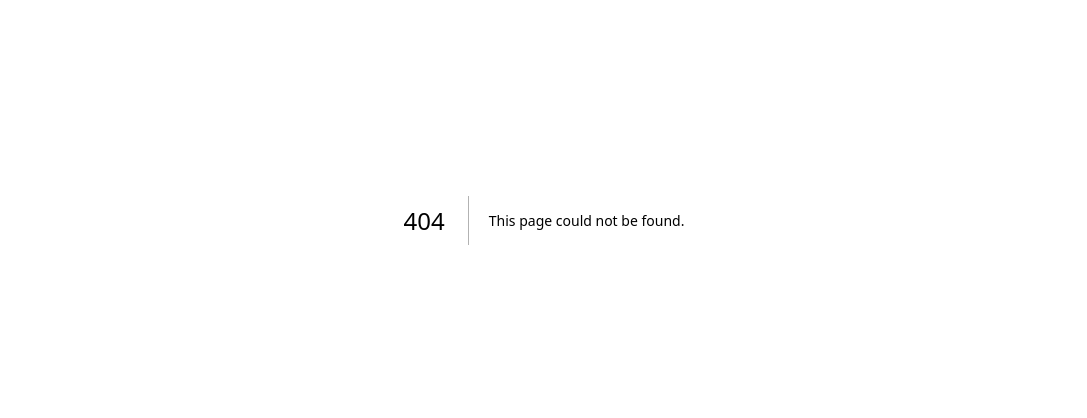
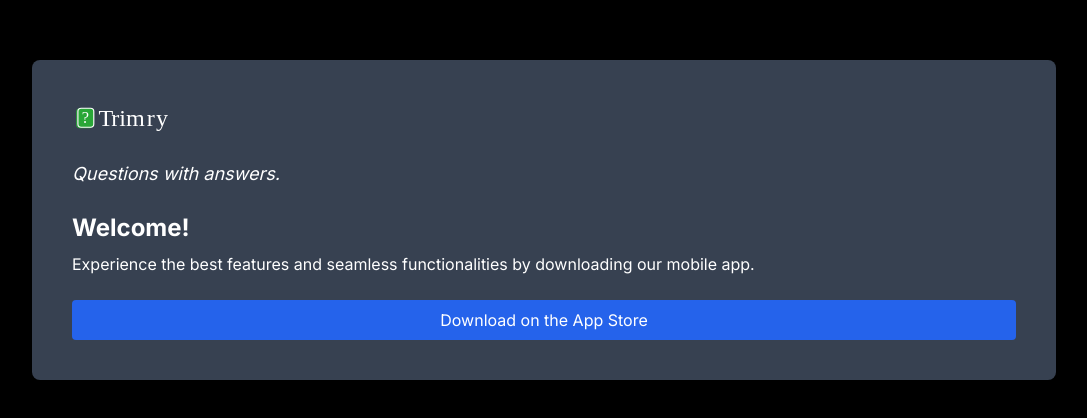
Before and after one commit to srostagno/trimry-app, a Next.js app: page /trivia in a window 1280 px wide. Before the commit this address had no page. Shown: the part 180-598 px from the top of the page, without its empty margins (96-1183 px from the left). Built offline with nearby package versions, Linux system fonts and the light colour scheme.

Commit message:
feature(universal-links): added universal links support.

```diff
--- /dev/null
+++ b/apple-app-site-association/result.json
@@ -0,0 +1,3 @@
+{
+    "hello": "world"
+}
--- a/package.json
+++ b/package.json
@@ -9,6 +9,7 @@
     "lint": "next lint"
   },
   "dependencies": {
+    "@headlessui/react": "^1.7.17",
     "@types/node": "20.5.0",
     "@types/react": "18.2.20",
     "@types/react-dom": "18.2.7",
--- /dev/null
+++ b/src/app/apple-app-site-association/route.tsx
@@ -0,0 +1,17 @@
+import { NextResponse } from 'next/server';
+
+export async function GET() {
+  const res = {
+    "applinks": {
+      "apps": [],
+      "details": [
+        {
+          "appID": "K895NCT6XV.com.Trimry",
+          "paths": [ "/trivia/*" ]
+        }
+      ]
+    }
+  };
+
+  return NextResponse.json(res);
+}
--- /dev/null
+++ b/src/app/trivia/page.tsx
@@ -0,0 +1,44 @@
+'use client'
+
+import React from 'react';
+import Image from 'next/image';
+import { Transition } from '@headlessui/react';
+
+export default function AppDownloadView() {
+  return (
+    <main className="flex min-h-screen items-center justify-center bg-black p-24">
+        <div className="max-w-5xl w-full bg-gray-700 p-10 rounded-lg shadow-md text-white">
+            <a
+                className="flex items-center gap-2 mb-6"
+                href="#"
+                rel="noopener noreferrer"
+            >
+                <Image
+                src="/trimry-white.svg"
+                alt="Trimry Logo"
+                width={100}
+                height={24}
+                />
+            </a>
+            {/* Animated subtitle */}
+            <Transition
+                as="p"
+                show={true}
+                enter="transform transition duration-[400ms]"
+                enterFrom="opacity-0 translate-y-[-1em]"
+                enterTo="opacity-100 translate-y-0"
+                className="text-lg italic mb-6"
+            >
+                Questions with answers.
+            </Transition>
+            <h1 className="text-2xl font-bold mb-2">Welcome!</h1>
+            <p className="mb-6">Experience the best features and seamless functionalities by downloading our mobile app.</p>
+            <a href="https://apps.apple.com/app/idYOUR_APP_ID" target="_blank" rel="noopener noreferrer">
+                <button className="w-full bg-blue-600 text-white p-2 rounded hover:bg-blue-700">
+                    Download on the App Store
+                </button>
+            </a>
+        </div>
+    </main>
+  )
+}
--- a/tailwind.config.ts
+++ b/tailwind.config.ts
@@ -1,6 +1,7 @@
 import type { Config } from 'tailwindcss'
 
 const config: Config = {
+  darkMode: 'class',
   content: [
     './src/pages/**/*.{js,ts,jsx,tsx,mdx}',
     './src/components/**/*.{js,ts,jsx,tsx,mdx}',
```
Also changed, not shown: 1 other file (tests, documents, lock files or other folders).
